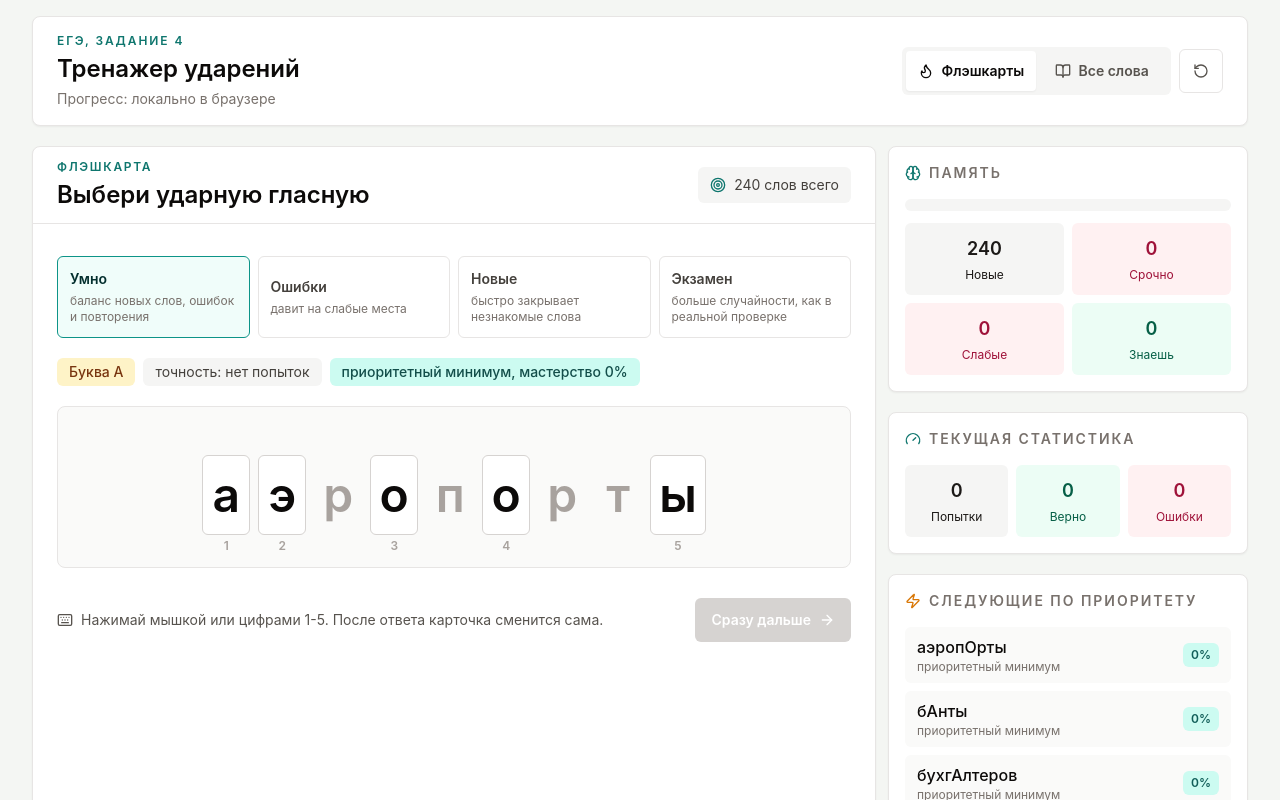
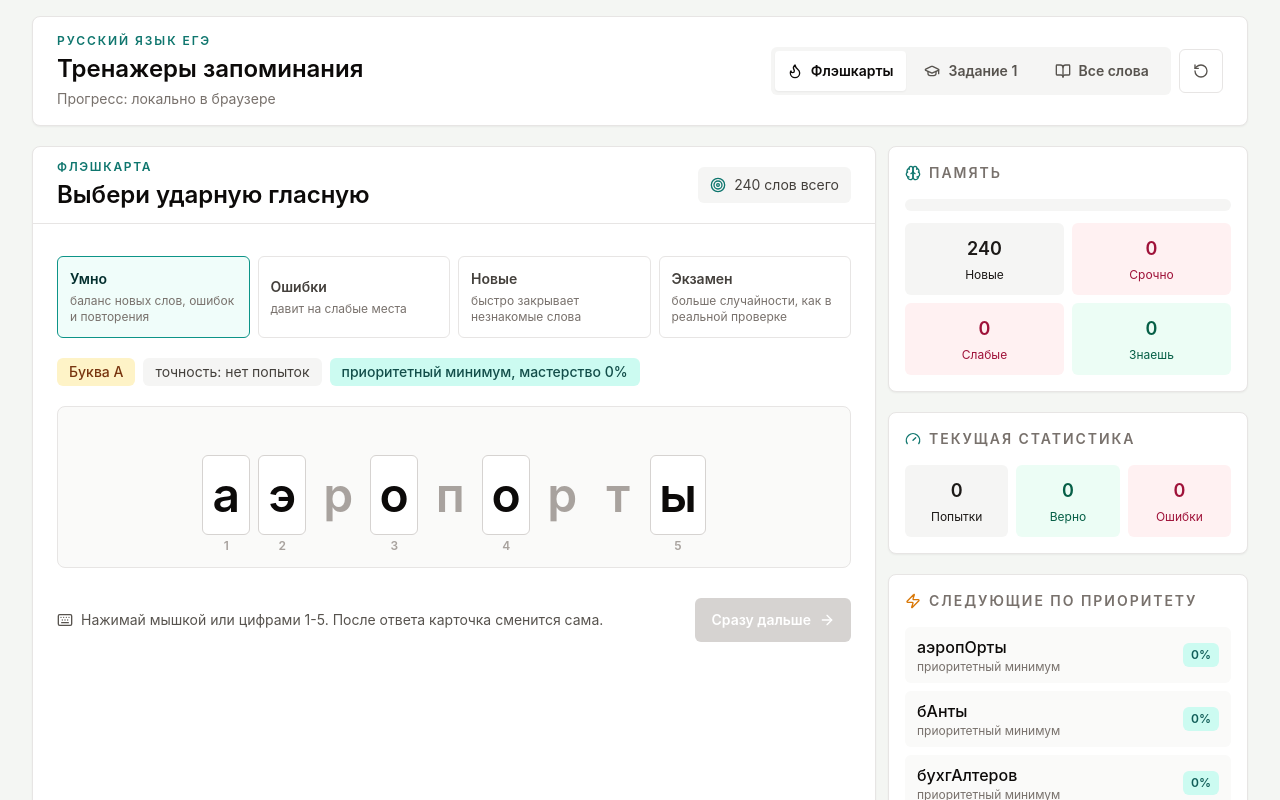
Before and after one commit to vvsbro/stress-flashcards, a React (Vite) app: page / in a window 1280 px wide. Shown: the top 800 px of the page. Built offline with nearby package versions, Linux system fonts and the light colour scheme; no server answers.

Commit message:
Connect task one trainer navigation

```diff
--- a/src/App.tsx
+++ b/src/App.tsx
@@ -1,11 +1,12 @@
-import { BookOpen, Flame, RotateCcw } from "lucide-react";
+import { BookOpen, Flame, GraduationCap, RotateCcw } from "lucide-react";
 import { useEffect, useState } from "react";
 import { AllWordsPage } from "./components/AllWordsPage";
 import { FlashcardTrainer } from "./components/FlashcardTrainer";
+import { TaskOneTrainer } from "./components/TaskOneTrainer";
 import { fetchStatsFromDb, resetDbStats } from "./lib/progressApi";
 import { loadStats, saveStats, type StatsByWord } from "./lib/stress";
 
-type Page = "trainer" | "words";
+type Page = "trainer" | "words" | "taskOne";
 
 export function App() {
   const [page, setPage] = useState<Page>("trainer");
@@ -52,15 +53,15 @@ export function App() {
         <header className="rounded-lg border border-stone-200 bg-white shadow-sm">
           <div className="flex flex-col gap-3 px-4 py-3 sm:flex-row sm:items-center sm:justify-between sm:px-6 sm:py-4">
             <div className="min-w-0">
-              <p className="text-xs font-semibold uppercase tracking-[0.16em] text-teal-700">ЕГЭ, задание 4</p>
-              <h1 className="mt-1 truncate text-xl font-semibold text-stone-950 sm:text-2xl">Тренажер ударений</h1>
+              <p className="text-xs font-semibold uppercase tracking-[0.16em] text-teal-700">Русский язык ЕГЭ</p>
+              <h1 className="mt-1 truncate text-xl font-semibold text-stone-950 sm:text-2xl">Тренажеры запоминания</h1>
               <p className="mt-1 truncate text-xs text-stone-500 sm:text-sm">
                 Прогресс: {storageMode === "database" ? "data/progress.db" : "локально в браузере"}
               </p>
             </div>
 
             <div className="hidden flex-wrap items-center gap-2 sm:flex">
-              <nav className="grid grid-cols-2 rounded-md bg-stone-100 p-1" aria-label="Основная навигация">
+              <nav className="grid grid-cols-3 rounded-md bg-stone-100 p-1" aria-label="Основная навигация">
                 <button
                   type="button"
                   onClick={() => setPage("trainer")}
@@ -71,6 +72,17 @@ export function App() {
                 >
                   <Flame className="h-4 w-4" />
                   <span>Флэшкарты</span>
+                </button>
+                <button
+                  type="button"
+                  onClick={() => setPage("taskOne")}
+                  className={[
+                    "inline-flex h-10 items-center justify-center gap-2 rounded px-3 text-sm font-semibold transition",
+                    page === "taskOne" ? "bg-white text-stone-950 shadow-sm" : "text-stone-600 hover:text-stone-950",
+                  ].join(" ")}
+                >
+                  <GraduationCap className="h-4 w-4" />
+                  <span>Задание 1</span>
                 </button>
                 <button
                   type="button"
@@ -98,11 +110,11 @@ export function App() {
           </div>
         </header>
 
-        {page === "trainer" ? <FlashcardTrainer stats={stats} setStats={setStats} /> : <AllWordsPage stats={stats} />}
+        {page === "trainer" ? <FlashcardTrainer stats={stats} setStats={setStats} /> : page === "taskOne" ? <TaskOneTrainer /> : <AllWordsPage stats={stats} />}
       </div>
 
       <nav className="fixed inset-x-0 bottom-0 z-30 border-t border-stone-200 bg-white/95 px-3 pb-[calc(env(safe-area-inset-bottom)+0.75rem)] pt-2 shadow-[0_-10px_30px_rgba(28,25,23,0.08)] backdrop-blur sm:hidden" aria-label="Мобильная навигация">
-        <div className="mx-auto grid max-w-md grid-cols-[1fr_1fr_52px] gap-2">
+        <div className="mx-auto grid max-w-md grid-cols-[1fr_1fr_1fr_52px] gap-2">
           <button
             type="button"
             onClick={() => setPage("trainer")}
@@ -113,6 +125,17 @@ export function App() {
           >
             <Flame className="h-4 w-4" />
             <span>Карты</span>
+          </button>
+          <button
+            type="button"
+            onClick={() => setPage("taskOne")}
+            className={[
+              "inline-flex h-12 items-center justify-center gap-1.5 rounded-md text-sm font-semibold transition",
+              page === "taskOne" ? "bg-stone-950 text-white" : "bg-stone-100 text-stone-700",
+            ].join(" ")}
+          >
+            <GraduationCap className="h-4 w-4" />
+            <span>Зад. 1</span>
           </button>
           <button
             type="button"
```
